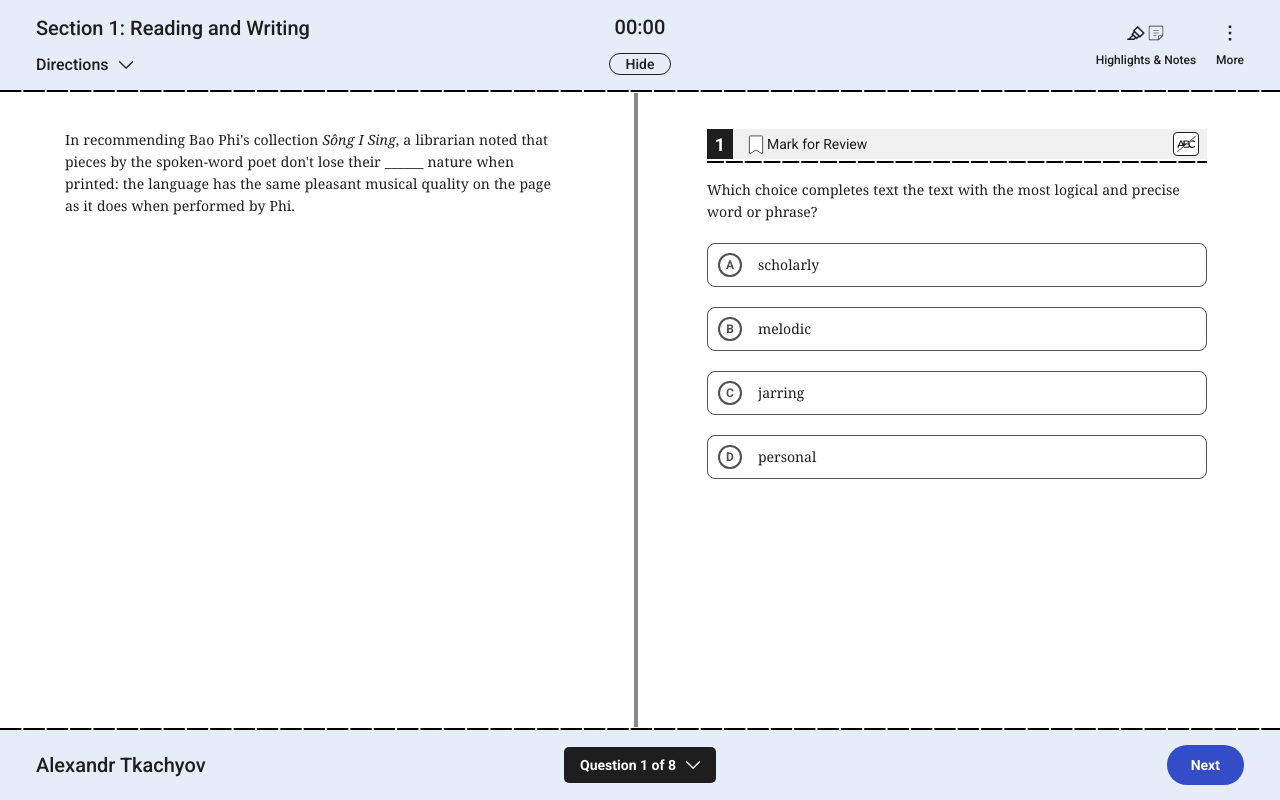
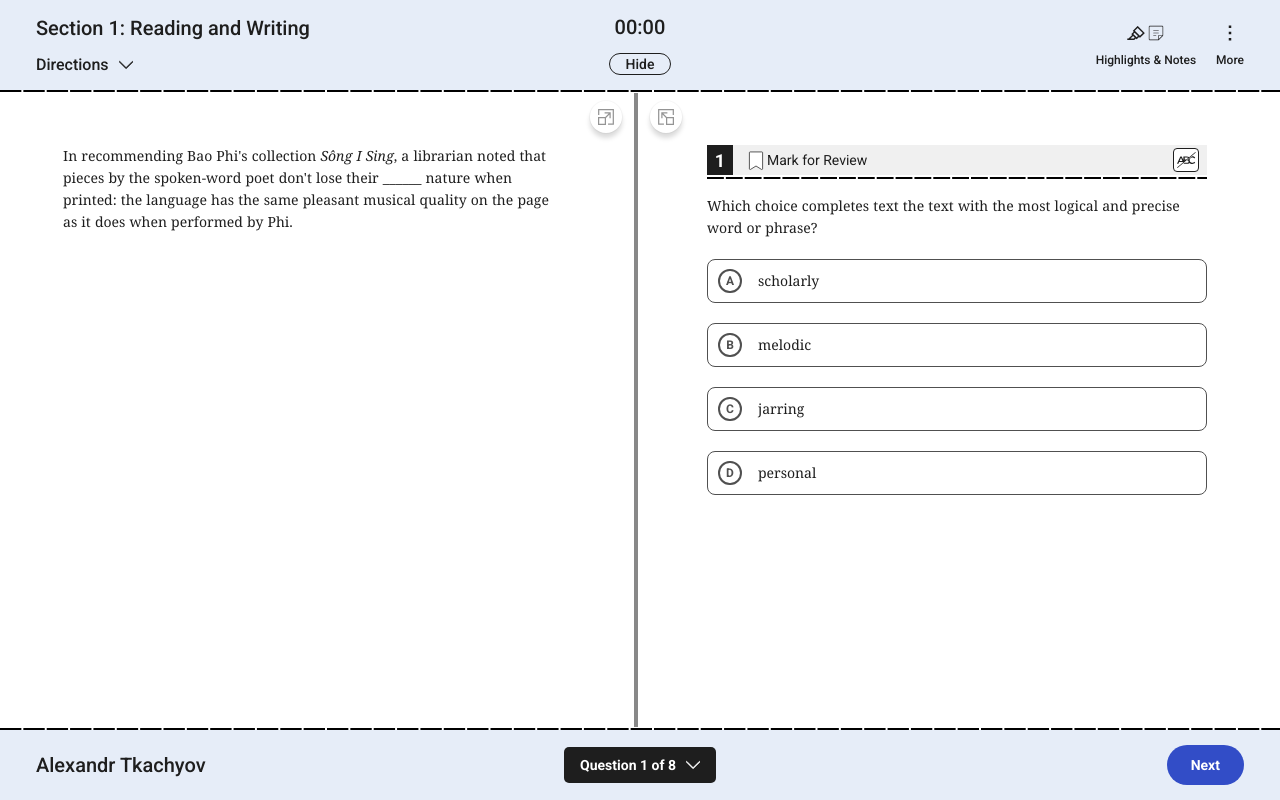
Before and after one commit to Retronn/ConceptAcademySPH, a React (Vite) app: page / in a window 1280 px wide. Built offline with nearby package versions, Linux system fonts and the light colour scheme.

Commit message:
Complete scalers

```diff
--- /dev/null
+++ b/src/components/testing/scaling-button.jsx
@@ -0,0 +1,48 @@
+import React from "react";
+import ScaleIcon from "./static/scale-icon";
+import styles from '../../styles/scalingButton.module.scss'
+
+function ScalingButton(props){
+
+
+    const handleRescale = () => {
+
+        if(props.scalerId==="testPassageScaler"){
+            console.log(props.resizePosition);
+
+            if(props.resizePosition==="left"){
+                props.scaleObject.current.style.width= "calc(50% - 6px)";
+                props.setResizePosition("middle");
+            }
+            else{
+                props.scaleObject.current.style.width= "66%";
+                props.setResizePosition("right");
+
+            }
+        }
+
+        else{
+
+            if(props.resizePosition==="middle"){
+                props.scaleObject.current.style.width= "33%";
+                props.setResizePosition("left");
+            }
+            else if(props.resizePosition==="right"){
+                props.scaleObject.current.style.width= "calc(50% - 6px)";
+                props.setResizePosition("middle");
+            }
+
+        }
+    }
+
+    return(
+
+
+        <button id={props.scalerId} className={styles.scaleButton} onClick={handleRescale}>
+            <ScaleIcon color={props.color} transformer={props.transformer}/>
+        </button>
+    )
+}
+
+
+export default ScalingButton;
--- /dev/null
+++ b/src/components/testing/static/scale-icon.jsx
@@ -0,0 +1,12 @@
+import React from "react";
+
+function ScaleIcon(props){
+    return(
+        <svg transform={`scale${props.transformer}`} xmlns="http://www.w3.org/2000/svg" viewBox="0 0 78 78" fill={props.color}>
+            <polygon  points=".375 0 .375 28.64111 6.375 28.64111 6.375 6 71.625 6 71.625 71.25 48.98438 71.25 48.98438 77.25 77.625 77.25 77.625 0 .375 0"/>
+            <path d="m56,45.625h6V15.85938h-29.76562v6h19.78906l-16.76562,16.76562H0v39h39v-34.25781l17-17v19.25781Zm-23,26H6v-27h27v27Z"/>
+        </svg>
+    )
+}
+
+export default ScaleIcon;
--- a/src/components/testing/test-footer.jsx
+++ b/src/components/testing/test-footer.jsx
@@ -1,5 +1,5 @@
 import React, {useState} from "react";
-import styles from '../../styles/TestFooter.module.scss'
+import styles from '../../styles/TestFooter.module.scss';
 
 import ArrowIcon from "./static/arrow-icon";
 
--- a/src/components/testing/test-passage.jsx
+++ b/src/components/testing/test-passage.jsx
@@ -1,12 +1,28 @@
 import React, { useState, useRef } from "react";
 import styles from '../../styles/testPassage.module.scss';
 import TestPassageText from "./test-passage-text";
+import ScaleIcon from "./static/scale-icon";
+import ScalingButton from "./scaling-button";
+
 function TestPassage(props) {
+
+  const colors={
+    lightGrayColor : "#949494",
+    darkGrayColor : "#666666",
+  }
+
+  const scalersTransformers = {
+    passage: "(1,1)",
+    question: "(-1,1)",
+  }
+
+  const [resizePosition, setResizePosition] = useState("middle");
 
   const [passageWidth, setPassageWidth] = useState("calc(50% - 6px)");
   const passageRef = useRef(null);
 
   const handleResizeStart = (e) => {
+
 
     e.preventDefault();
     document.body.style.cursor = 'col-resize';
@@ -29,18 +45,53 @@ function TestPassage(props) {
       document.removeEventListener('mouseup', handleResizeEnd);
       document.body.style.cursor = 'default';
 
+      const widthPercent = parseInt(passageRef.current.style.width);
+      if(widthPercent>51){
+        setResizePosition("right");
+      }
+      else if(widthPercent<49){
+        setResizePosition("left")
+      }
+      else{
+        setResizePosition("middle")
+      }
     };
 
     document.addEventListener('mousemove', handleResize);
     document.addEventListener('mouseup', handleResizeEnd);
   };
 
+
+
+
   return (
     <>
       <div className={styles.testPassage} ref={passageRef} style={{ width: `${passageWidth}`}}>
         <TestPassageText passage={props.passage}/>
       </div>
-      <div id={styles.resizer} onMouseDown={handleResizeStart} />
+
+
+      <div id={styles.resizer} onMouseDown={handleResizeStart}>
+
+        <ScalingButton
+            color={colors.lightGrayColor}
+            scaleObject={passageRef}
+            scalerId={"testPassageScaler"}
+            transformer={scalersTransformers.passage}
+            resizePosition = {resizePosition}
+            setResizePosition = {setResizePosition}
+        />
+
+        <ScalingButton
+                      color={colors.lightGrayColor}
+                      scaleObject={passageRef}
+                      scalerId={"testQuestionScaler"}
+                      transformer={scalersTransformers.question}
+                      resizePosition = {resizePosition}
+                      setResizePosition = {setResizePosition}
+        />
+
+      </div>
     </>
   );
 }
--- a/src/components/testing/test-question.jsx
+++ b/src/components/testing/test-question.jsx
@@ -8,7 +8,7 @@ import AnswerChoice from "./answer-choice";
 import LettersCrossedIcon from "./static/letters-crossed-icon";
 import BottomDashedBorder from "./static/bottom-dashed-border";
 import BookmarkIcon from "./static/bookmark-icon";
-
+import ScalingButton from "./scaling-button";
 
 
 
@@ -20,7 +20,10 @@ function TestQuestion(props){
         activeRedColor: "#ab2334",
         whiteColor: "#FFFFFF",
         blueColor: "#324DC7",
+        lightGrayColor : "#949494",
+        darkGrayColor : "#666666",
     }
+
 
     // Transferred Question Deconstruction
     const {values} = props.question.answerChoices;
@@ -52,7 +55,6 @@ function TestQuestion(props){
 
     // Refs for this component
     const infoRef = useRef(null);
-
 
     // Activating/Deactivating strikethrough options
     function toogleStrikethroughOptions(){
@@ -136,8 +138,11 @@ function TestQuestion(props){
     return (
         <div className={styles.container}>
 
+
+
             {/* Area with all question Elements */}
             <div className={styles.questionZone}>
+
 
                 {/* Area with question info and button */}
                 <div className={styles.infoArea} ref={infoRef}>
--- a/src/styles/answerChoice.module.scss
+++ b/src/styles/answerChoice.module.scss
@@ -1,5 +1,6 @@
 @use 'sass:math';
 @use 'variables';
+
 @function pxToRem($pxValue) {
     @return math.div($pxValue, 16px) * 1rem;
 }
--- a/src/styles/global.scss
+++ b/src/styles/global.scss
@@ -77,3 +77,12 @@ h6{
 .arrow{
     height: pxToRem(14px) !important;
 }
+
+
+#testPassageScaler{
+    right: pxToRem(16px);
+}
+
+#testQuestionScaler{
+    left: pxToRem(16px);
+}
--- /dev/null
+++ b/src/styles/scalingButton.module.scss
@@ -0,0 +1,25 @@
+@use 'variables';
+@use 'sass:math';
+
+@function pxToRem($pxValue) {
+    @return math.div($pxValue, 16px) * 1rem;
+}
+
+
+
+.scaleButton{
+    all: unset;
+    position: absolute;
+    padding: pxToRem(8px);
+    width: pxToRem(16px);
+    height: pxToRem(16px);
+    background-color: white;
+    z-index: 10;
+    border-radius: 100%;
+    top: pxToRem(8px);
+    box-shadow:
+        0px 5px 5px rgb(0,0,0,0.15),
+        0px 0px 0px 1px rgb(0,0,0,0.03);
+    cursor: pointer;
+
+}
--- a/src/styles/testPassage.module.scss
+++ b/src/styles/testPassage.module.scss
@@ -8,6 +8,7 @@
     max-width: 66%;
     min-width: 33%;
     flex-shrink: 0;
+    position: relative;
 }
 
 
@@ -16,5 +17,5 @@
     min-width: pxToRem(4px);
     background-color: #888888;
     cursor:col-resize;
-
+    position: relative;
 }
--- a/src/styles/testPassageText.module.scss
+++ b/src/styles/testPassageText.module.scss
@@ -12,8 +12,8 @@
 
 .passage{
     margin-left: variables.$default-test-margin-sides;
-    margin-top: variables.$default-test-margin-sides;
-    margin-right: pxToRem(40px);
+    margin-top: calc(variables.$default-test-margin-sides + pxToRem(16px));
+    margin-right: pxToRem(44px);
     max-width: pxToRem(500px);
     align-self: center;
 }
--- a/src/styles/testQuestion.module.scss
+++ b/src/styles/testQuestion.module.scss
@@ -13,7 +13,7 @@
 
 .questionZone{
     margin-left: variables.$default-test-margin-sides;
-    margin-top: variables.$default-test-margin-sides;
+    margin-top: calc(variables.$default-test-margin-sides + pxToRem(16px));
     margin-right: pxToRem(40px);
     max-width: pxToRem(500px);
     align-self: center;
@@ -23,6 +23,7 @@
     width: 100%;
     display: flex;
     flex-direction: column;
+    position: relative;
 }
 
 .infoArea{
```
